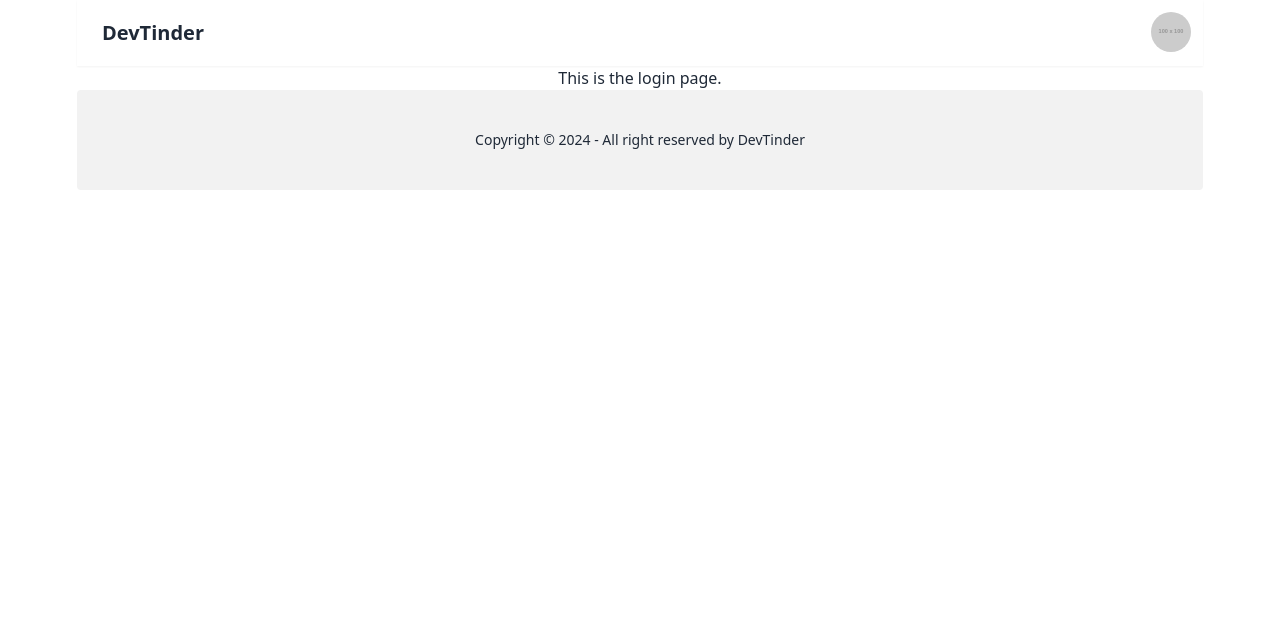
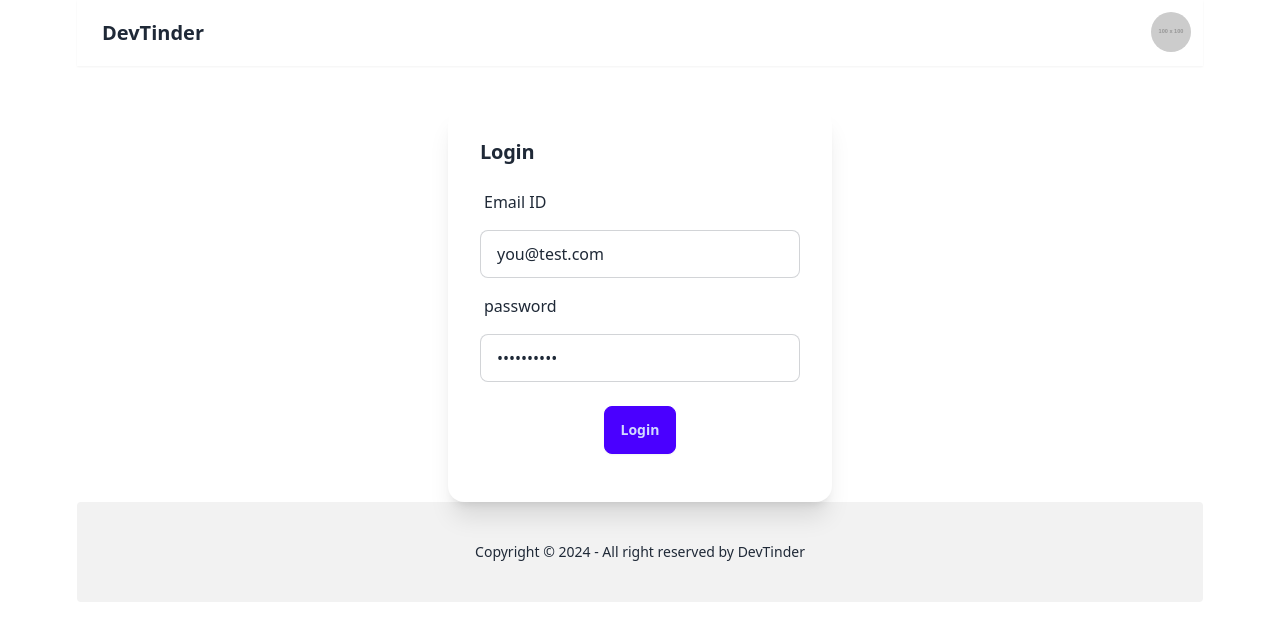
Before and after one commit to himansh308/DevTinder-Web, a React (Vite) app: page /login in a window 1280 px wide. Shown: the top 640 px of the page. Built offline with nearby package versions, Linux system fonts and the light colour scheme.

Commit message:
Wire up Login form to backend via Axios with withCredentials

```diff
--- a/package.json
+++ b/package.json
@@ -10,6 +10,7 @@
     "preview": "vite preview"
   },
   "dependencies": {
+    "axios": "^1.20.0",
     "react": "^19.2.8",
     "react-dom": "^19.2.8",
     "react-router-dom": "^7.18.3"
--- a/src/components/Login.jsx
+++ b/src/components/Login.jsx
@@ -1,7 +1,58 @@
+import axios from "axios";
+import { useState } from "react";
+
+
+
 function Login(){
+    const [emailId , setEmailId] = useState("you@test.com");
+    const [password , setPassword] = useState("Test123@#$");
+
+    const handleClick = async()=>{
+        try{
+            const resposne = await axios.post('http://localhost:7777/login',{
+                email:emailId,
+                password,password
+            },{withCredentials:true});
+            console.log(resposne.data);
+        }
+        catch(err){
+            console.log(err);
+        }
+    }
     return(
         <>
-        This is the login page.
+        <div className="flex justify-center mt-10">
+            <div className="card w-96 bg-base-100 shadow-xl">
+                <div className="card-body justify-center">
+                    <h2 className="card-title">Login</h2>
+                    <label className="label">Email ID</label>
+                    <input
+                        type='email'
+                        placeholder="Please type your email here"
+                        className="input input-bordered w-full"
+                        value={emailId}
+                        onChange={(e)=> setEmailId(e.target.value)}
+                    />
+                    <label className="label">password</label>
+                    <input
+                        type="password"
+                        placeholder="Please type your password here"
+                        className="input input-bordered w-full"
+                        value={password}
+                        onChange={(e)=> setPassword(e.target.value)}
+                    />
+                    <div className="card-actions justify-center py-4">
+                    <button
+                        className="btn btn-primary"
+                        onClick={handleClick}
+                        >Login
+
+                    </button>
+                    </div>
+                </div>
+            </div>
+        </div>
+
         </>
     )
 }
```
Also changed, not shown: 1 other file (tests, documents, lock files or other folders).
